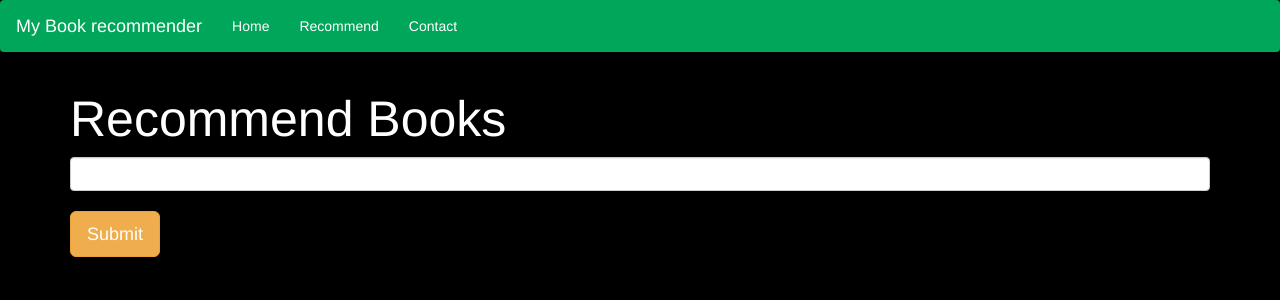
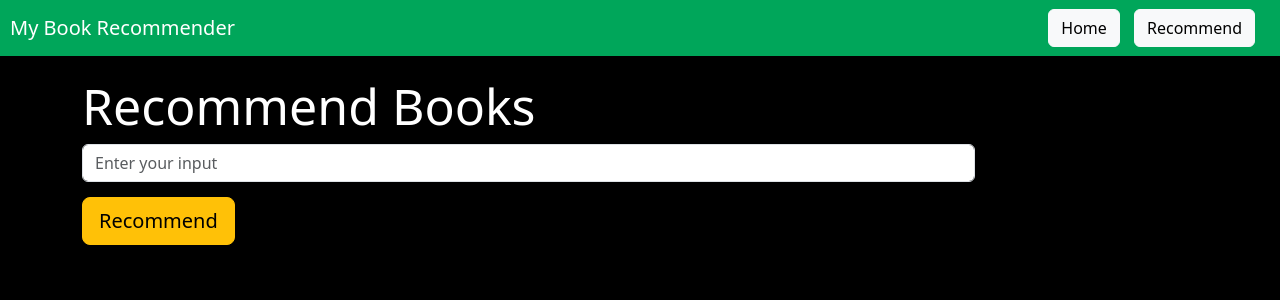
Before and after one commit to PiyushiKulkarni/Book_Recommendation_System, a Flask app: page /recommend in a window 1280 px wide. Shown: the top 300 px of the page. Run offline with Flask 3, Linux system fonts and the light colour scheme; parts of the project's set-up code (start-up, migrations or seed data) failed here and were passed over.

Commit message:
Update recommend.html

```diff
--- a/template/recommend.html
+++ b/template/recommend.html
@@ -3,54 +3,103 @@
 <head>
     <meta charset="UTF-8">
     <title>Book Recommender System</title>
-    <!-- Latest compiled and minified CSS -->
-<link rel="stylesheet" href="https://cdn.jsdelivr.net/npm/bootstrap@3.3.7/dist/css/bootstrap.min.css" integrity="sha384-BVYiiSIFeK1dGmJRAkycuHAHRg32OmUcww7on3RYdg4Va+PmSTsz/K68vbdEjh4u" crossorigin="anonymous">
-</head>
+    <link rel="stylesheet" href="https://cdn.jsdelivr.net/npm/bootstrap@5.3.2/dist/css/bootstrap.min.css" integrity="sha384-T3c6CoIi6uLrA9TneNEoa7RxnatzjcDSCmG1MXxSR1GAsXEV/Dwwykc2MPK8M2HN" crossorigin="anonymous">
     <style>
-    .text-white{
-        color:white
+        body {
+            background-color: black;
+            color: white;
+        }
+
+        .navbar {
+            background-color: #00a65a;
+        }
+
+        .navbar-brand, .nav-link {
+            color: white !important;
+            margin-left: 10px;
+        }
+
+        .container {
+            margin-top: 20px;
+        }
+
+        h1 {
+            font-size: 50px;
+        }
+
+        form {
+            margin-bottom: 20px;
+        }
+
+        input[type="text"] {
+            width: 80%;
+            display: inline-block;
+             margin-bottom: 15px;
+        }
+
+        .navbar-buttons .btn {
+            margin-right: 10px;
+        }
+        .navbar-buttons{
+            margin-right: 15px;
+        }
+        .card {
+            margin-top: 50px;
+            border: 2px solid #00a65a;
+            border-radius: 10px;
+            overflow: hidden;
+            transition: transform 0.3s ease-in-out;
+        }
+
+        .card:hover {
+            transform: scale(1.05);
+        }
+
+        .card-img-top {
+            width: 100%;
+            height: 250px;
+
+        }
+
+        .card-body {
+            text-align: center;
         }
     </style>
-<body style="background-color:black">
+</head>
+<body>
 
-    <nav class="navbar" style="background-color:#00a65a">
-        <a class="navbar-brand text-white">My Book recommender</a>
-        <ul class="nav navbar-nav text-white">
-            <li class="text-white"><a class="text-white" href="/">Home</a></li>
-            <li class="text-white"><a class="text-white" href="/recommend">Recommend</a></li>
-            <li class="text-white"><a class="text-white">Contact</a></li>
-        </ul>
+<nav class="navbar">
+    <a class="navbar-brand">My Book Recommender</a>
+    <div class="navbar-buttons">
+        <a class="btn btn-light" href="/">Home</a>
+        <a class="btn btn-light" href="/recommend">Recommend</a>
+<!--        <a class="btn btn-light" href="#">Contact</a>-->
+    </div>
 </nav>
 
 <div class="container">
     <div class="row">
         <div class="col-md-12">
-                <h1 class="text-white" style="font-size:50px">Recommend Books</h1>
+            <h1>Recommend Books</h1>
             <form action="/recommend_books" method="post">
-                    <input name="user_input" type="text" class="form-control"><br>
-                    <input type="submit" class="btn btn-lg btn-warning">
+                <input name="user_input" type="text" class="form-control" placeholder="Enter your input"><br>
+                <input type="submit" class="btn btn-lg btn-warning" value="Recommend">
             </form>
         </div>
 
         {% if data %}
-
             {% for i in data %}
-                <div class="col-md-3" style="margin-top:50px">
+                <div class="col-md-3">
                     <div class="card">
                         <div class="card-body">
-                            <img class="card-img-top" src="{{i[2]}}">
-                            <p class="text-white">{{i[0]}}</p>
-                            <h4 class="text-white">{{i[1]}}</h4>
+                            <img class="card-img-top" src="{{ i[2] }}" alt="Book Cover">
+                            <p>{{ i[0] }}</p>
+                            <h4>{{ i[1] }}</h4>
                         </div>
                     </div>
                 </div>
             {% endfor %}
-
         {% endif %}
-
-
-
-
     </div>
 </div>
 
```
Lines whose indentation alone changed are shown as unchanged.
